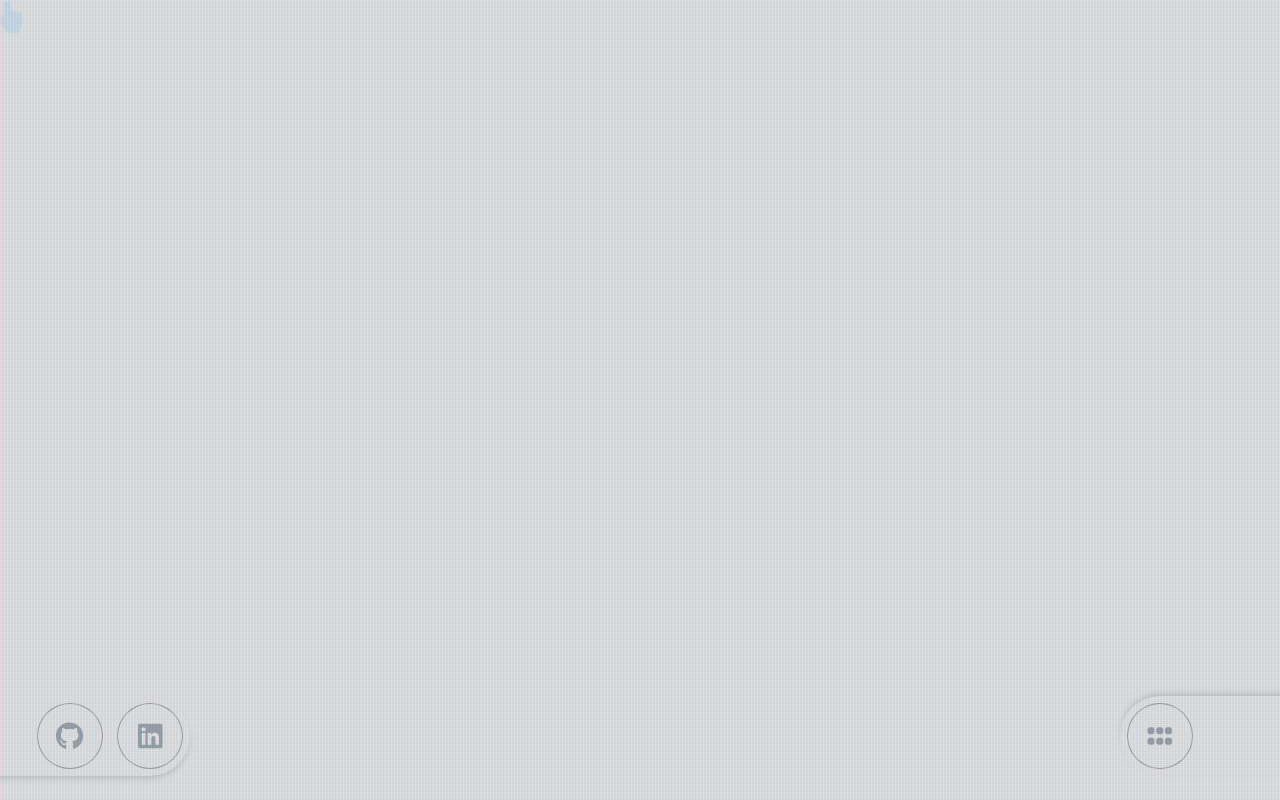
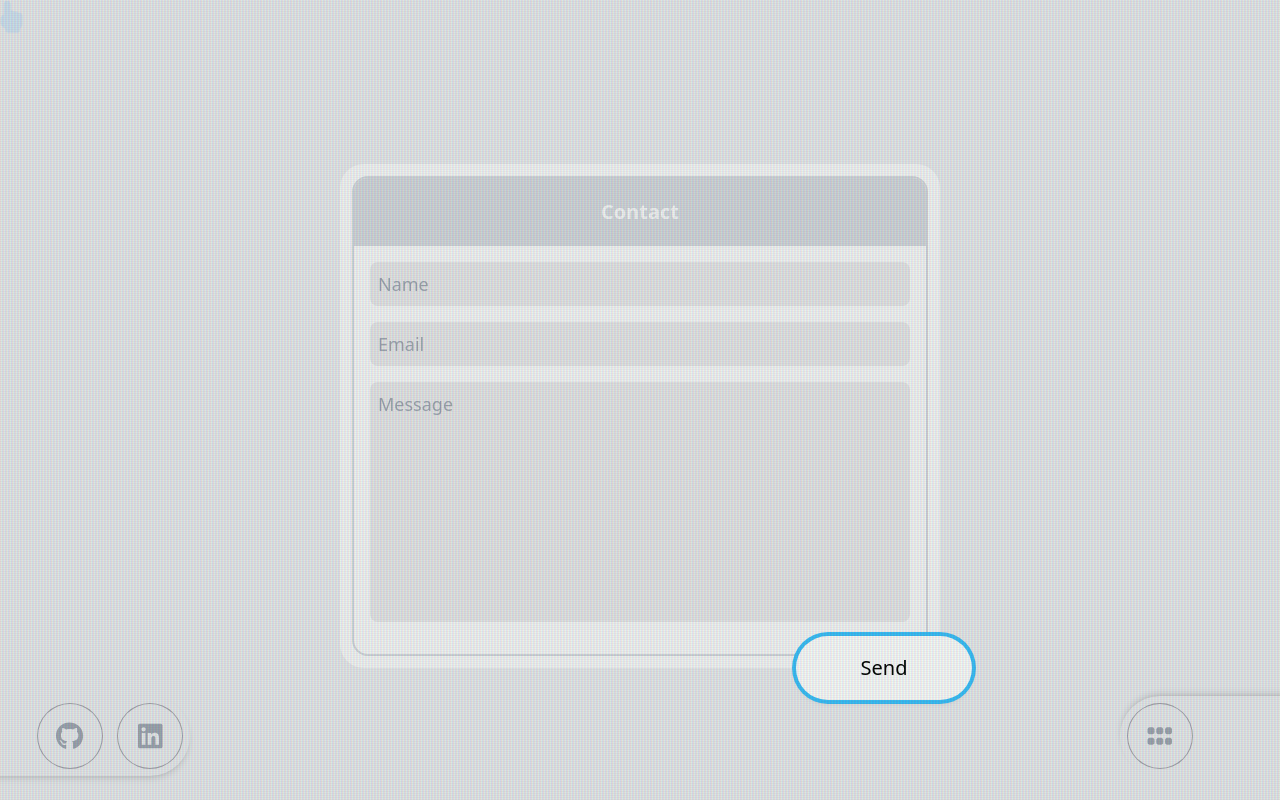
Before and after one commit to Ptitjbus/portfolio-2024, a Next.js app: page / in a window 1280 px wide. Both pictures are taken after a click on the element 1160 px from the left and 736 px from the top of the page. Built offline with nearby package versions, Linux system fonts and the light colour scheme.

Commit message:
feat/add-contact-form

```diff
--- a/src/app/globals.css
+++ b/src/app/globals.css
@@ -47,10 +47,29 @@ body {
   animation: fadeIn 1s forwards;
 }
 
+.fade-in-top {
+  opacity: 0;
+  transform: translate(0, -100px);
+  animation: fadeIn 1s forwards;
+}
+
+.fade-out-right {
+  opacity: 1;
+  transform: translate(0);
+  animation: fadeOut 1s forwards;
+}
+
 @keyframes fadeIn {
   to {
     opacity: 1;
     transform: translate(0);
+  }
+}
+
+@keyframes fadeOut {
+  to {
+    opacity: 0;
+    transform: translate(200px);
   }
 }
 
--- a/src/app/page.tsx
+++ b/src/app/page.tsx
@@ -1,5 +1,6 @@
 "use client";
 
+import ContactForm from "@/components/ContactForm";
 import MenuButtonLeft from "@/components/MenuButtonLeft";
 import MenuButtonRight from "@/components/MenuButtonRight";
 import MenuFooter from "@/components/MenuFooter";
@@ -23,7 +24,10 @@ export default function Home() {
           </>
         }
         {!showMenu &&
-          <MenuButtonLeft />
+          <>
+            <ContactForm />
+            <MenuButtonLeft />
+          </>
         }
         <MenuButtonRight onEmailClick={(onEmailClick)} rotated={!showMenu} />
       </main>
--- a/src/components/Clock.tsx
+++ b/src/components/Clock.tsx
@@ -28,7 +28,7 @@ const LiveClock: React.FC = () => {
 
   if (!isClient) {
     // Render just a placeholder on the server
-    return new Date().toLocaleDateString(undefined, { hour: '2-digit', minute: '2-digit', hour12: false});
+    return '00:00'
   }
 
   return getFormattedTime(time);
--- /dev/null
+++ b/src/components/ContactForm.tsx
@@ -0,0 +1,21 @@
+export default function ContactForm() {
+    return (
+        <div className="fade-in-top flex flex-col justify-center items-center m-auto w-full sm:w-[600px] max-w-7xl relative ">
+            <div className="flex flex-col bg-gray-100 w-full mt-8 p-3 rounded-3xl">
+                <form className="flex flex-col rounded-2xl overflow-hidden border-2 border-gray-300 0">
+                    <div className="flex items-center justify-center py-5 bg-gray-300">
+                        <p className="text-xl font-bold text-gray-100">Contact</p>
+                    </div>
+                    <div className="flex flex-col p-4 text-lg">
+                        <input type="text" placeholder="Name" className="transition-all p-2 mb-4 bg-zinc-200 rounded-lg ring-0 focus:ring-4 focus:ring-sky-400 outline-none " />
+                        <input type="email" placeholder="Email" className="transition-all p-2 mb-4 bg-zinc-200 rounded-lg ring-0 focus:ring-4 focus:ring-sky-400 outline-none" />
+                        <textarea placeholder="Message" rows={8} maxLength={1000} className="transition-all p-2 mb-4 bg-zinc-200 rounded-lg resize-none ring-0 focus:ring-4 focus:ring-sky-400 outline-none" />
+                    </div>
+                    <button className="transition-all absolute -bottom-5 right-5 sm:-bottom-8 sm:-right-8 rounded-full flex items-center justify-center bg-gray-50 hover:bg-gray-100 shadow-md hover:shadow-lg focus:shadow-lg ring-4 ring-sky-400 outline-none w-28 h-14 sm:h-16 sm:w-44">
+                        <p className="text-xl font-medium">Send</p>
+                    </button>
+                </form>
+            </div>
+        </div>
+    );
+}
--- a/src/components/MenuButtonLeft.tsx
+++ b/src/components/MenuButtonLeft.tsx
@@ -4,12 +4,12 @@ import { faLinkedin, faGithub  } from '@fortawesome/free-brands-svg-icons'
 export default function MenuButtonRight() {
     return (
         <div className="fade-in-left z-10 absolute p-2 flex justify-end gap-4 shadow-md hover:shadow-lg rounded-full bg-gray-200 w-[270px] bottom-12 -left-28 sm:bottom-6 sm:-left-20">
-            <a className="transition-all rounded-full flex items-center justify-center ring-1 hover:ring-4 ring-zinc-400 hover:ring-sky-400 w-12 h-12 sm:h-16 sm:w-16"
+            <a className="transition-all rounded-full flex items-center justify-center ring-1 hover:ring-4 ring-zinc-400 hover:ring-sky-400 w-12 h-12 sm:h-16 sm:w-16 outline-none focus:ring-sky-400 focus:ring-4"
                 href="https://github.com/Ptitjbus" target="_blank" rel="noopener noreferrer"
             >
                 <FontAwesomeIcon icon={faGithub} className="h-5 sm:h-7 text-gray-400" />
             </a>
-            <a className="transition-all rounded-full flex items-center justify-center ring-1 hover:ring-4 ring-zinc-400 hover:ring-sky-400 w-12 h-12 sm:h-16 sm:w-16"
+            <a className="transition-all rounded-full flex items-center justify-center ring-1 hover:ring-4 ring-zinc-400 hover:ring-sky-400 w-12 h-12 sm:h-16 sm:w-16 outline-none focus:ring-sky-400 focus:ring-4"
             href="https://www.linkedin.com/in/mathis-viollet" target="_blank" rel="noopener noreferrer">
                 <FontAwesomeIcon icon={faLinkedin} className="h-5 sm:h-7 text-gray-400" />
             </a>
```
